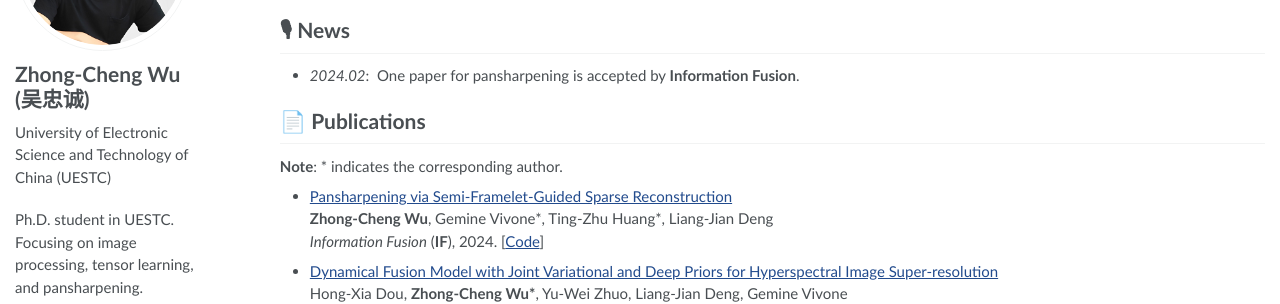
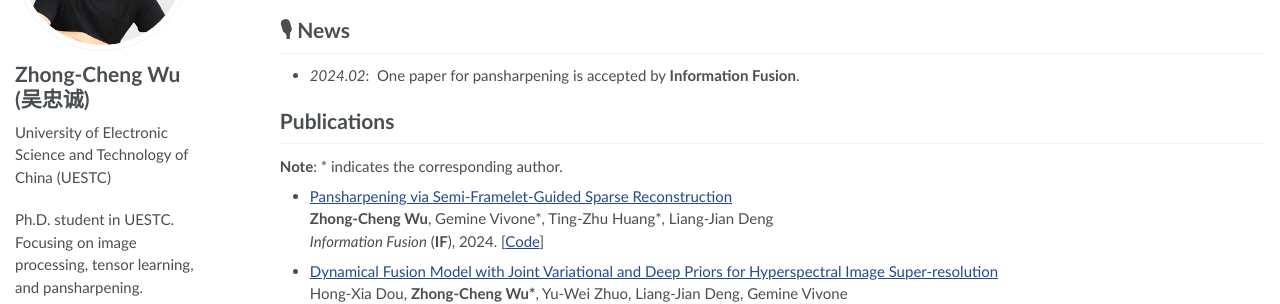
Before and after one commit to zhongchengwu/zhongchengwu.github.io, a Jekyll site: the page built from _pages/about.md, in a window 1280 px wide and 900 px high. Shown: the part 215-519 px from the top of the window. Built offline with Jekyll 4.4.1, drawn with Linux system fonts in a browser that asks for light colours.

```diff
--- a/_pages/about.md
+++ b/_pages/about.md
@@ -28,7 +28,7 @@ E-mail: <wuzhch97@163.com> &emsp;
 # 🎙 News
 - *2024.02*: &nbsp;One paper for pansharpening is accepted by <b>Information Fusion</b>.
 
-# 📄 Publications
+# Publications
 <b>Note</b>: \* indicates the corresponding author.
 
 - [Pansharpening via Semi-Framelet-Guided Sparse Reconstruction](https://www.sciencedirect.com/science/article/pii/S1566253524000757) <br>
```
